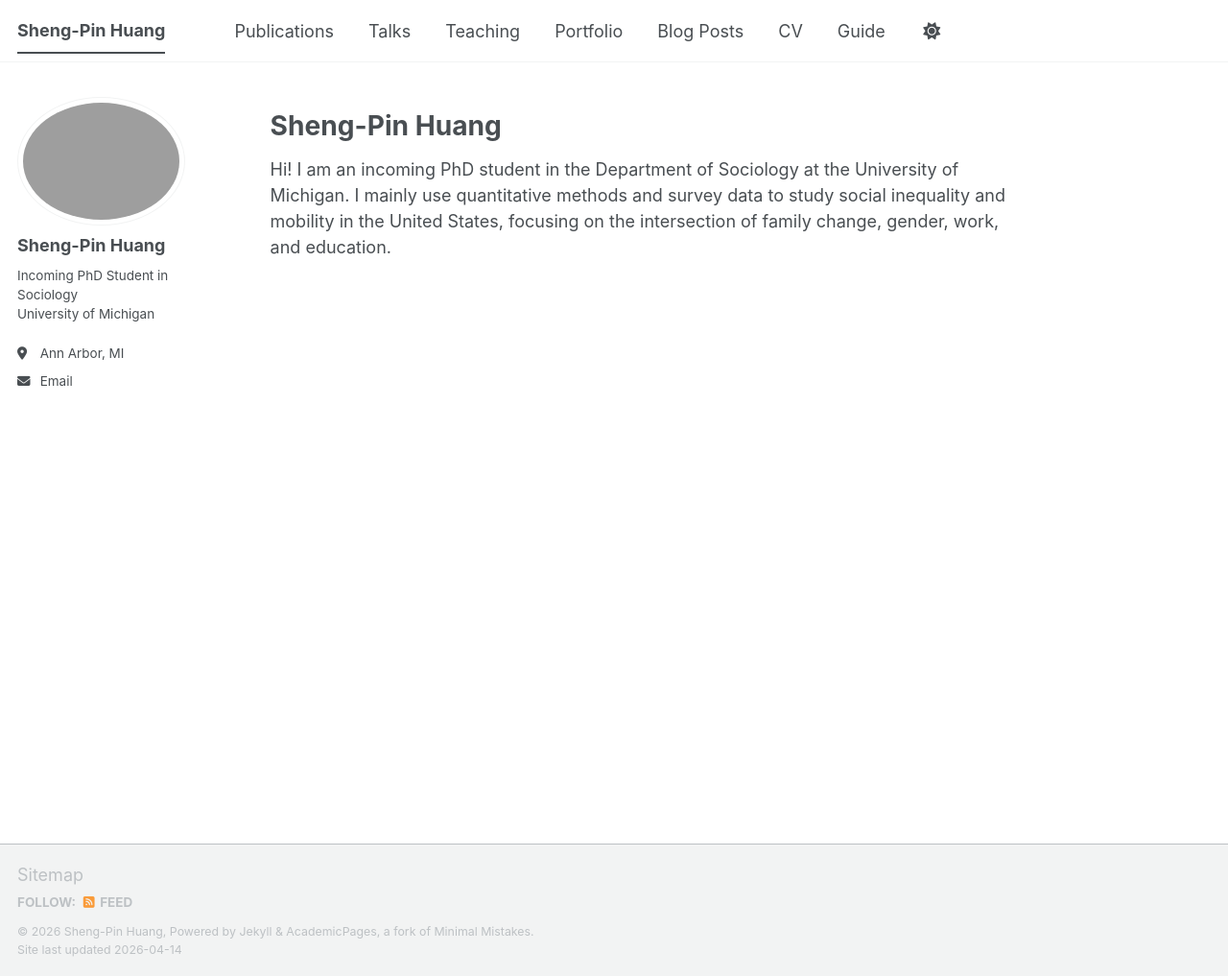
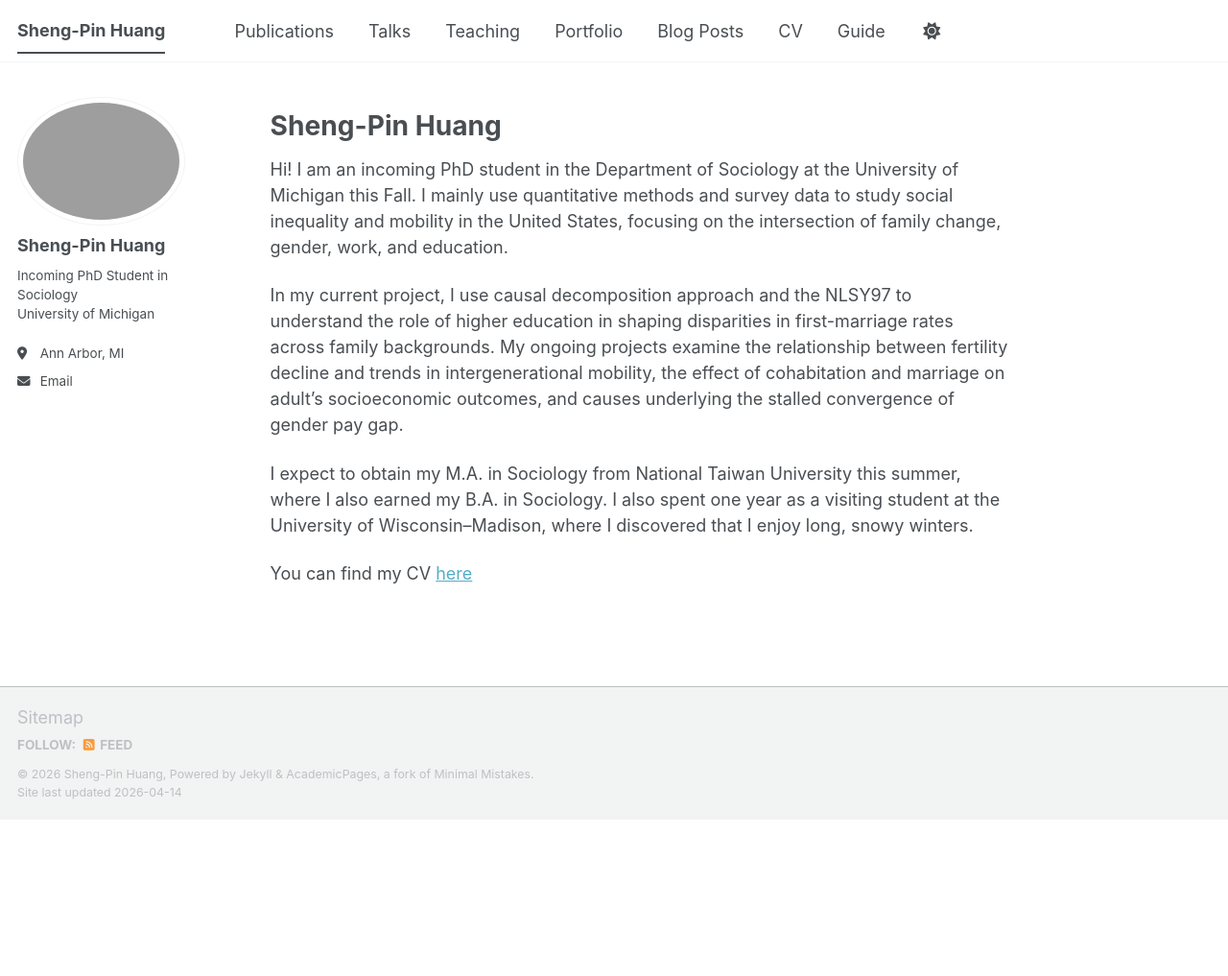
Before and after one commit to shengpinhuang/shengpinhuang.github.io, a Jekyll site: the page built from _pages/about.md, in a window 1280 px wide and 1017 px high. Shown: the whole window at 96% size. Built offline with Jekyll 4.4.1, drawn with Linux system fonts in a browser that asks for light colours; a script bundle is joined from its source files by our own code; library files that are not in the unit come from our copies.

Commit message:
Update about.md

```diff
--- a/_pages/about.md
+++ b/_pages/about.md
@@ -10,25 +10,10 @@ redirect_from:
 
 Sheng-Pin Huang
 ======
-Hi! I am an incoming PhD student in the Department of Sociology at the University of Michigan. I mainly use quantitative methods and survey data to study social inequality and mobility in the United States, focusing on the intersection of family change, gender, work, and education.
+Hi! I am an incoming PhD student in the Department of Sociology at the University of Michigan this Fall. I mainly use quantitative methods and survey data to study social inequality and mobility in the United States, focusing on the intersection of family change, gender, work, and education.
 
+In my current project, I use causal decomposition approach and the NLSY97 to understand the role of higher education in shaping disparities in first-marriage rates across family backgrounds. My ongoing projects examine the relationship between fertility decline and trends in intergenerational mobility, the effect of cohabitation and marriage on adult's socioeconomic outcomes, and causes underlying the stalled convergence of gender pay gap.
 
-<br>
+I expect to obtain my M.A. in Sociology from National Taiwan University this summer, where I also earned my B.A. in Sociology. I also spent one year as a visiting student at the University of Wisconsin–Madison, where I discovered that I enjoy long, snowy winters.
 
-<br>
-
-<br>
-
-<br>
-
-<br>
-
-<br>
-
-<br>
-
-<br>
-
-<br>
-
-<br>
+You can find my CV [here]()
```
